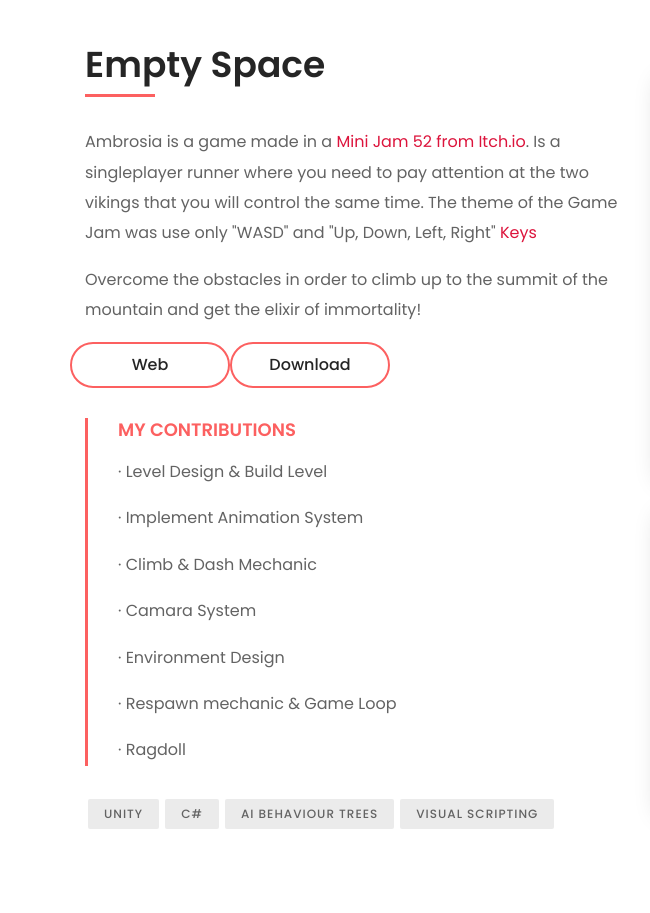
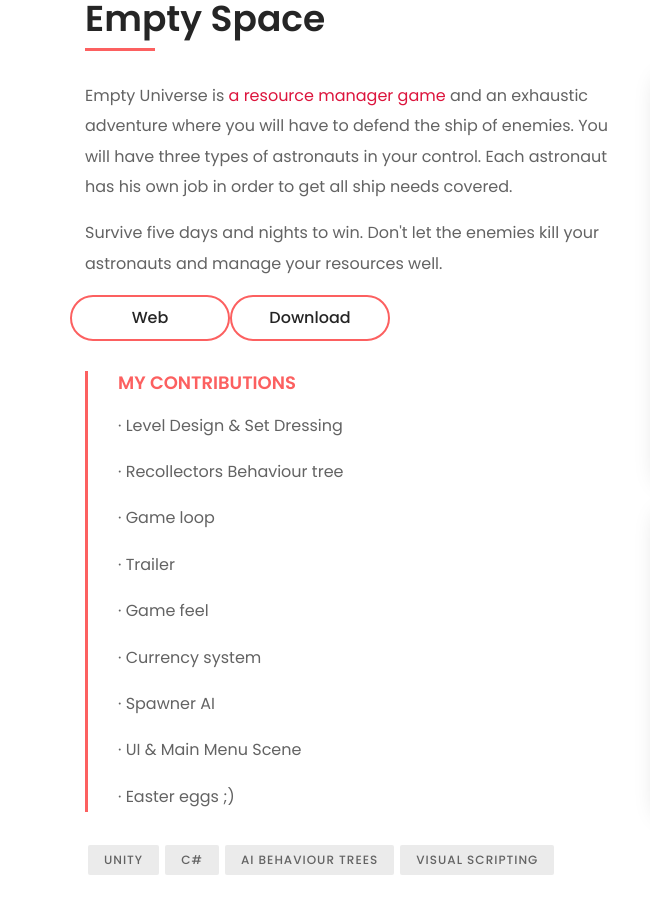
Before and after one commit to optus23/optus23.github.io, a website: page projects.html in a window 1280 px wide. Shown: the part 3120-4033 px from the top of the page, 0-650 px from the left. Drawn offline with Linux system fonts and the light colour scheme; grey boxes are pictures that could not be loaded.

Commit message:
Update projects.html

```diff
--- a/projects.html
+++ b/projects.html
@@ -297,15 +297,9 @@
                         <div class="line wow fadeInUp" data-wow-delay="200ms"></div>
 
 
-                        <p class="wow fadeInUp" data-wow-delay="300ms">Ambrosia is a game made in a <span
-                                style="color:crimson;"> Mini Jam 52 from Itch.io</span>. Is a singleplayer runner where
-                            you
-                            need
-                            to pay attention at the two vikings that you will control the same time. The theme of the
-                            Game Jam was use only "WASD" and "Up, Down, Left, Right" <span style="color:crimson;">Keys
-                            </span></p>
-                        <p class="wow fadeInUp" data-wow-delay="400ms">Overcome the obstacles in order to climb up to
-                            the summit of the mountain and get the elixir of immortality!</p>
+                        <p class="wow fadeInUp" data-wow-delay="300ms">Empty Universe is <span
+                                style="color:crimson;">a resource manager game</span>  and an exhaustic adventure where you will have to defend the ship of enemies. You will have three types of astronauts in your control. Each astronaut has his own job in order to get all ship needs covered.                                </p>
+                        <p class="wow fadeInUp" data-wow-delay="400ms">Survive five days and nights to win. Don't let the enemies kill your astronauts and manage your resources well.</p>
 
                             <div class="row align-items-center">
 
@@ -321,13 +315,15 @@
                             <blockquote class="alime-blockquote">
                                 <h6>My contributions</h6>
                                 <p></p>
-                                <p class="wow fadeInUp" data-wow-delay="100ms">· Level Design &amp; Build Level</p>
-                                <p class="wow fadeInUp" data-wow-delay="200ms">· Implement Animation System</p>
-                                <p class="wow fadeInUp" data-wow-delay="300ms">· Climb &amp; Dash Mechanic</p>
-                                <p class="wow fadeInUp" data-wow-delay="400ms">· Camara System</p>
-                                <p class="wow fadeInUp" data-wow-delay="500ms">· Environment Design</p>
-                                <p class="wow fadeInUp" data-wow-delay="600ms">· Respawn mechanic &amp; Game Loop</p>
-                                <p class="wow fadeInUp" data-wow-delay="800ms">· Ragdoll</p>
+                                <p class="wow fadeInUp" data-wow-delay="100ms">· Level Design &amp; Set Dressing</p>
+                                <p class="wow fadeInUp" data-wow-delay="200ms">· Recollectors Behaviour tree</p>
+                                <p class="wow fadeInUp" data-wow-delay="300ms">· Game loop</p>
+                                <p class="wow fadeInUp" data-wow-delay="400ms">· Trailer</p>
+                                <p class="wow fadeInUp" data-wow-delay="500ms">· Game feel</p>
+                                <p class="wow fadeInUp" data-wow-delay="600ms">· Currency system</p>
+                                <p class="wow fadeInUp" data-wow-delay="600ms">· Spawner AI</p>
+                                <p class="wow fadeInUp" data-wow-delay="800ms">· UI &amp; Main Menu Scene</p>
+                                <p class="wow fadeInUp" data-wow-delay="800ms">· Easter eggs ;)</p>
                             </blockquote>
                         </a>
                         <!-- Post Author Area -->
```
